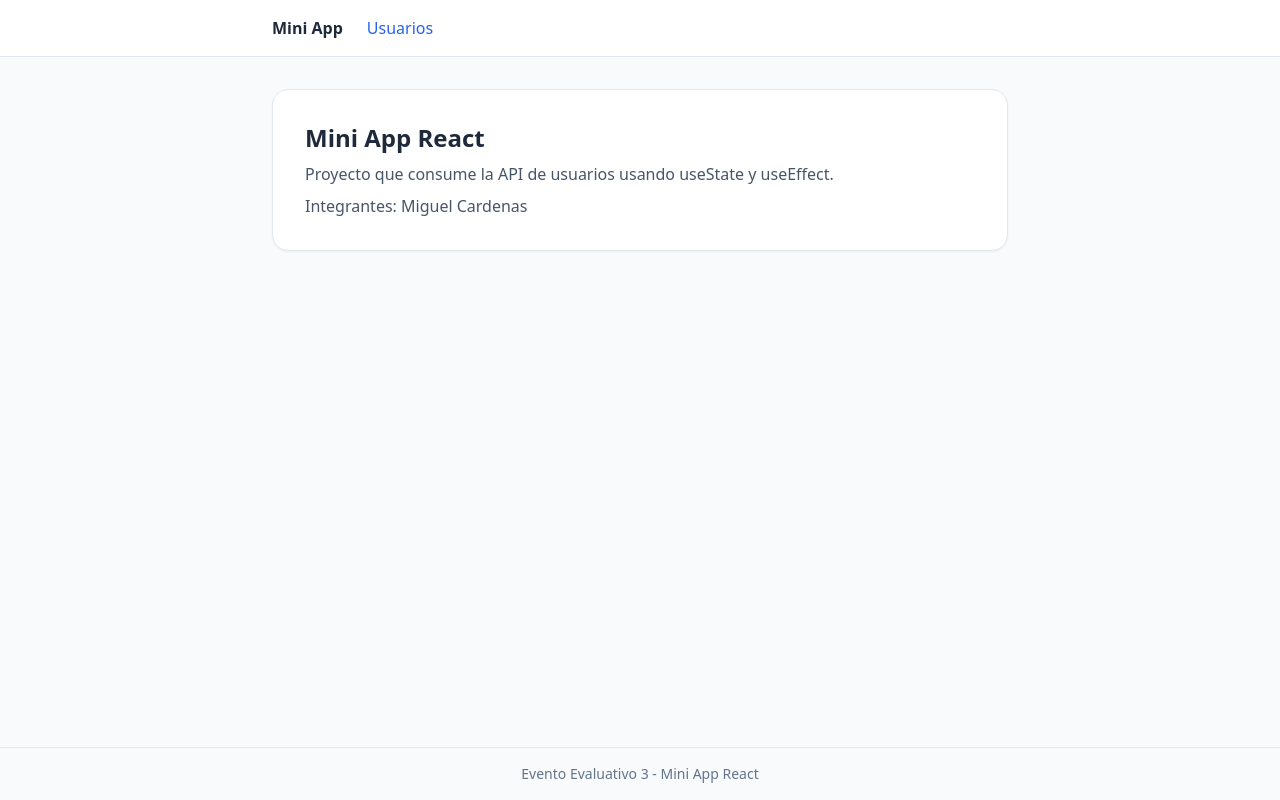
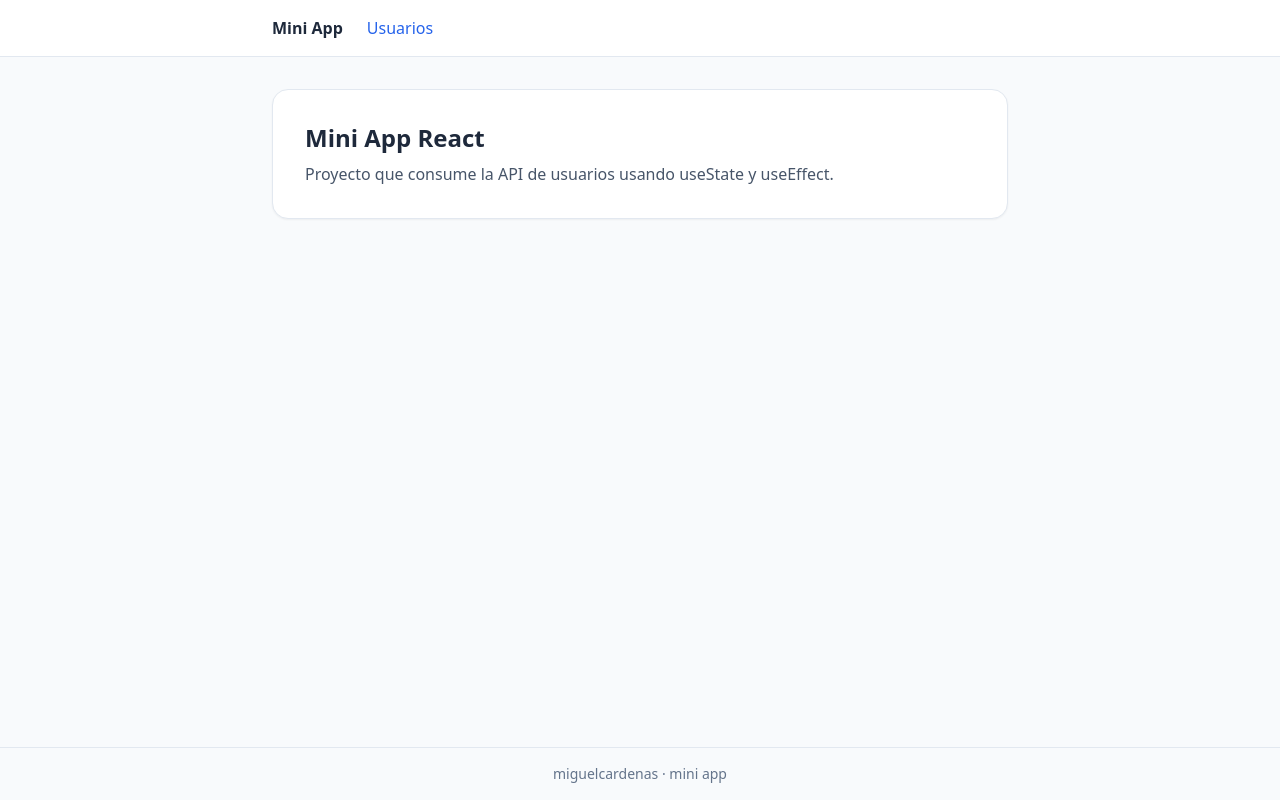
Before and after one commit to miguelcsx/html, a Next.js app in the folder mini-app/: page / in a window 1280 px wide. Built offline with nearby package versions, Linux system fonts and the light colour scheme.

Commit message:
chore(app): drop assignment-specific copy

```diff
--- a/mini-app/app/page.tsx
+++ b/mini-app/app/page.tsx
@@ -5,7 +5,6 @@ export default function Home() {
       <p className="mt-2 text-slate-600">
         Proyecto que consume la API de usuarios usando useState y useEffect.
       </p>
-      <p className="mt-2 text-slate-600">Integrantes: Miguel Cardenas</p>
     </section>
   );
 }
--- a/mini-app/components/Footer.tsx
+++ b/mini-app/components/Footer.tsx
@@ -1,7 +1,7 @@
 export default function Footer() {
   return (
     <footer className="border-t border-slate-200 py-4 text-center text-sm text-slate-500">
-      Evento Evaluativo 3 - Mini App React
+      miguelcardenas · mini app
     </footer>
   );
 }
```
